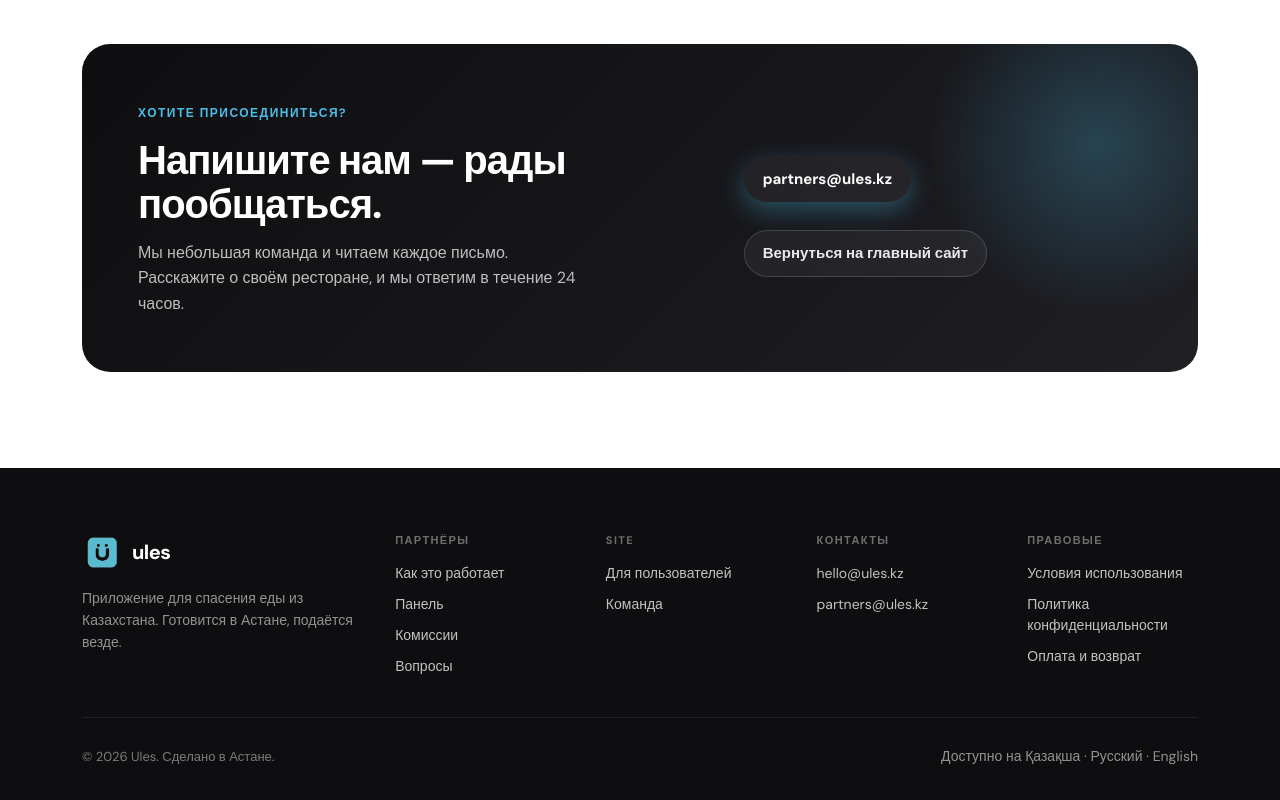
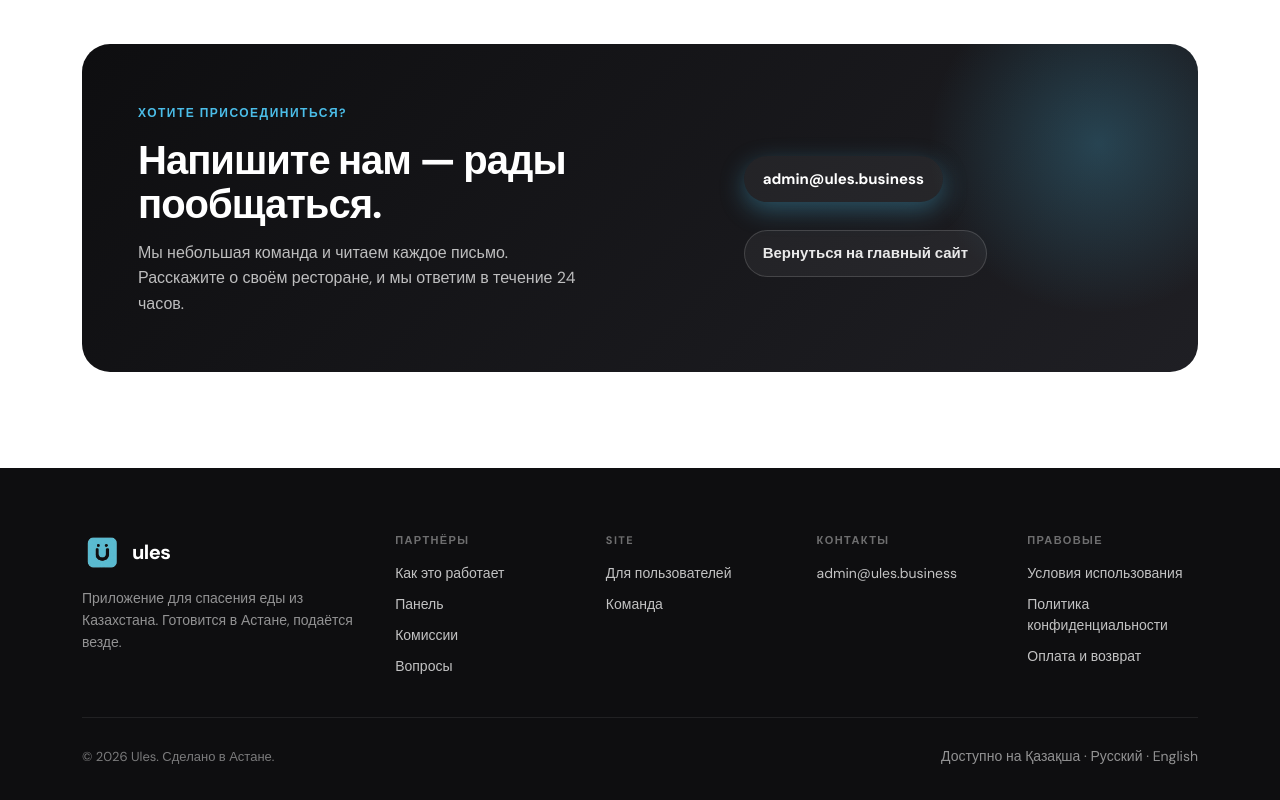
Before and after one commit to AlmatB22/ules-web, a Next.js app in the folder ules-website/: page /business in a window 1280 px wide. Shown: the part 4945-5745 px from the top of the page. Built offline with nearby package versions, Linux system fonts and the light colour scheme.

Commit message:
Updated the emails

```diff
--- a/ules-website/app/business/BusinessContent.tsx
+++ b/ules-website/app/business/BusinessContent.tsx
@@ -275,7 +275,7 @@
               <p>{ct.p}</p>
             </div>
             <div className="contact-actions">
-              <a href="mailto:partners@ules.kz" className="biz-link biz-link-primary">partners@ules.kz</a>
+              <a href="mailto:admin@ules.business" className="biz-link biz-link-primary">admin@ules.business</a>
               <Link href="/" className="biz-link">{ct.backLink}</Link>
             </div>
           </div>
--- a/ules-website/components/Footer.tsx
+++ b/ules-website/components/Footer.tsx
@@ -49,18 +49,15 @@
               <div className="footer-col">
                 <div className="footer-h">{f.partnersCol}</div>
                 <Link href="/business">{f.forRestaurants}</Link>
-                <a href="mailto:partners@ules.kz">partners@ules.kz</a>
+                <a href="mailto:admin@ules.business">admin@ules.business</a>
               </div>
             </>
           )}
 
           <div className="footer-col">
             <div className="footer-h">{f.contactCol}</div>
-            <a href="mailto:hello@ules.kz">hello@ules.kz</a>
-            {isBusiness
-              ? <a href="mailto:partners@ules.kz">partners@ules.kz</a>
-              : <a href="#team">{f.team}</a>
-            }
+            <a href="mailto:admin@ules.business">admin@ules.business</a>
+            {!isBusiness && <a href="#team">{f.team}</a>}
           </div>
           <div className="footer-col">
             <div className="footer-h">{f.legalCol}</div>
```
